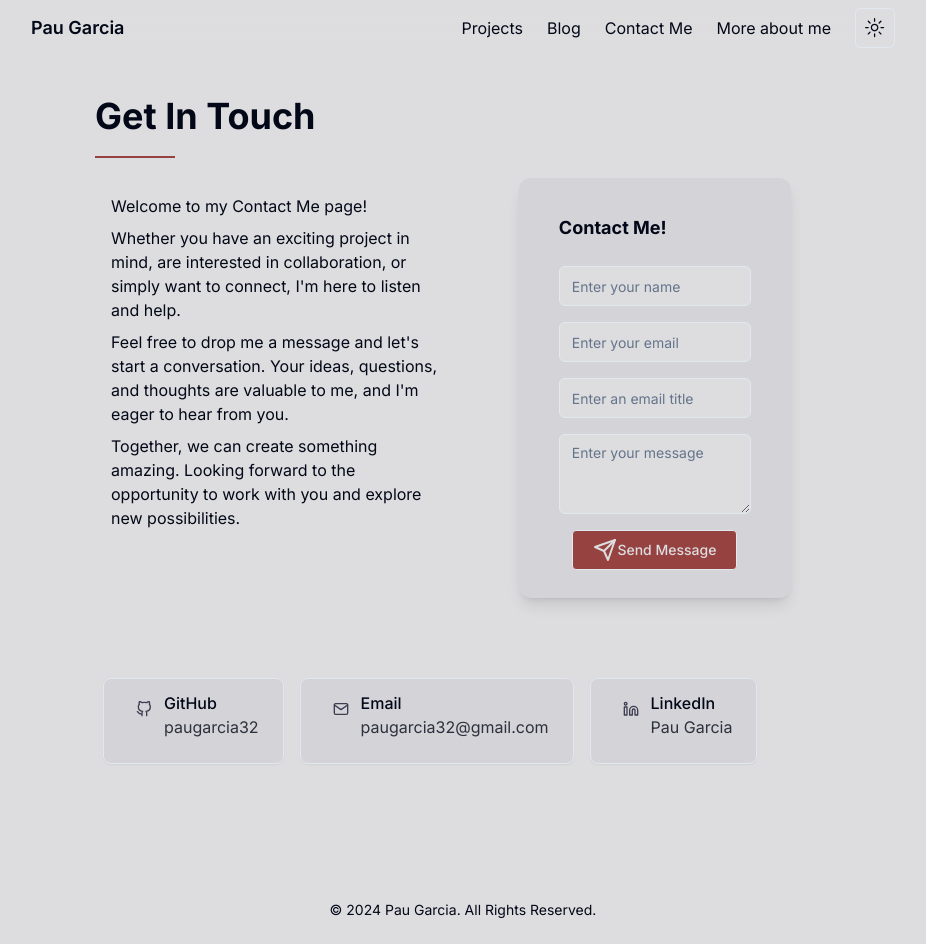
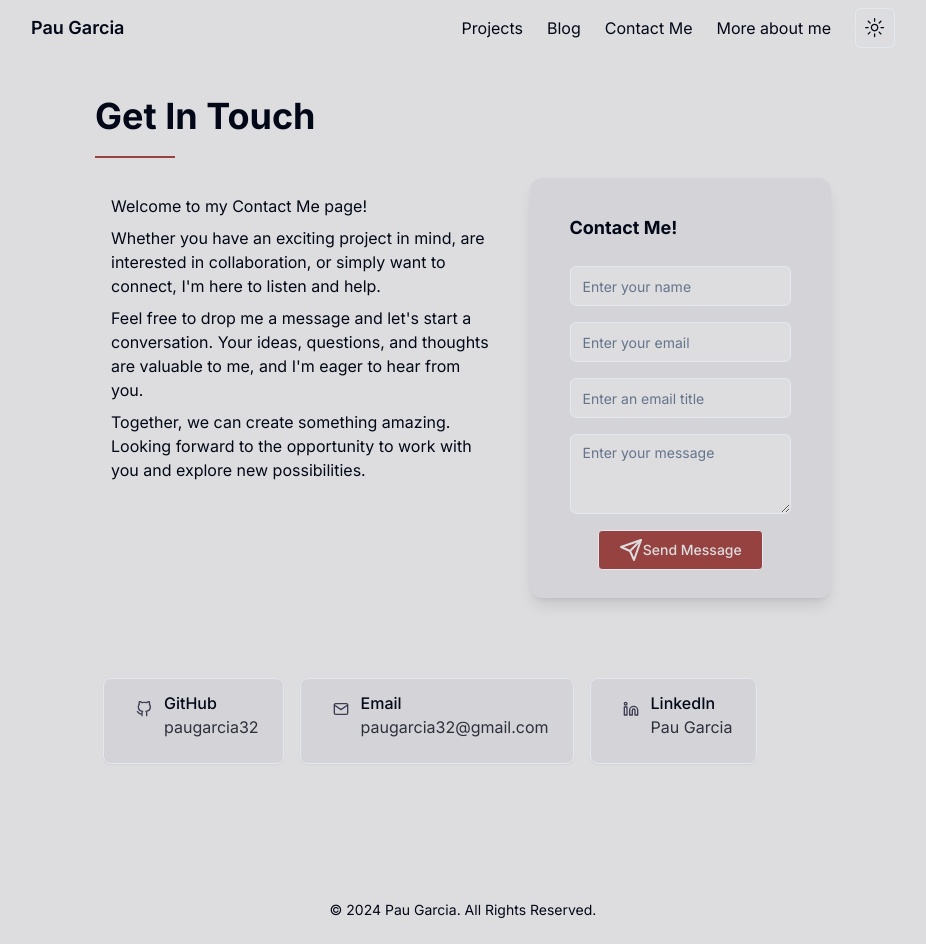
Before and after one commit to paugarcia32/paugarcia.dev, a Next.js app: page /contact in a window 1280 px wide. Shown: the whole page, without its empty margins (177-1103 px from the left). Built offline with nearby package versions, Linux system fonts and the light colour scheme.

Commit message:
contact form 2

```diff
--- a/src/components/contact-form.tsx
+++ b/src/components/contact-form.tsx
@@ -71,7 +71,7 @@ export default function ContactForm() {
   }
 
   return (
-    <div className="dark:bg-zinc-900 bg-zinc-300 py-5 px-10 mx-10 rounded-xl shadow-lg font-body max-w-lg w-full">
+    <div className="dark:bg-zinc-900 bg-zinc-300 py-5 px-10 mx-auto rounded-xl shadow-lg font-body max-w-lg w-full">
       <h2 className="font-bold text-lg py-4 font-title mx-auto">Contact Me!</h2>
       <form onSubmit={handleSubmit} className="flex flex-col items-center">
         <div className="py-2 w-full">
```
